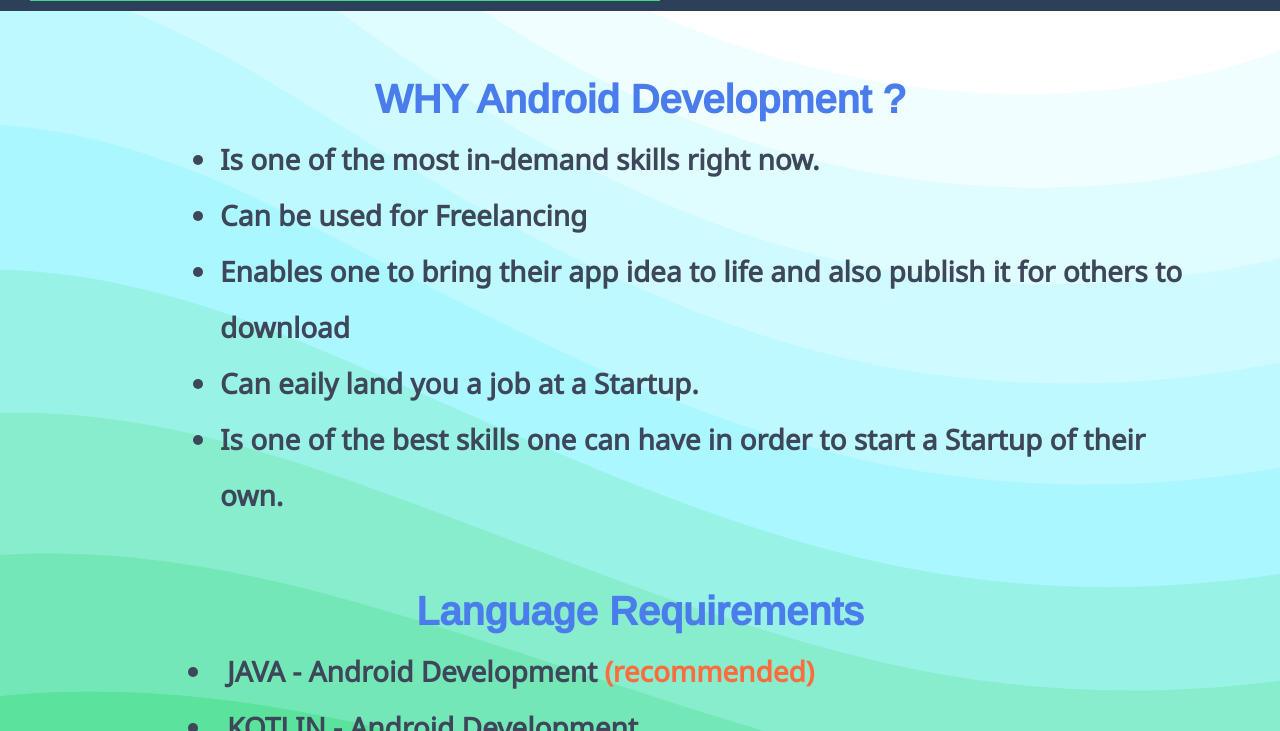
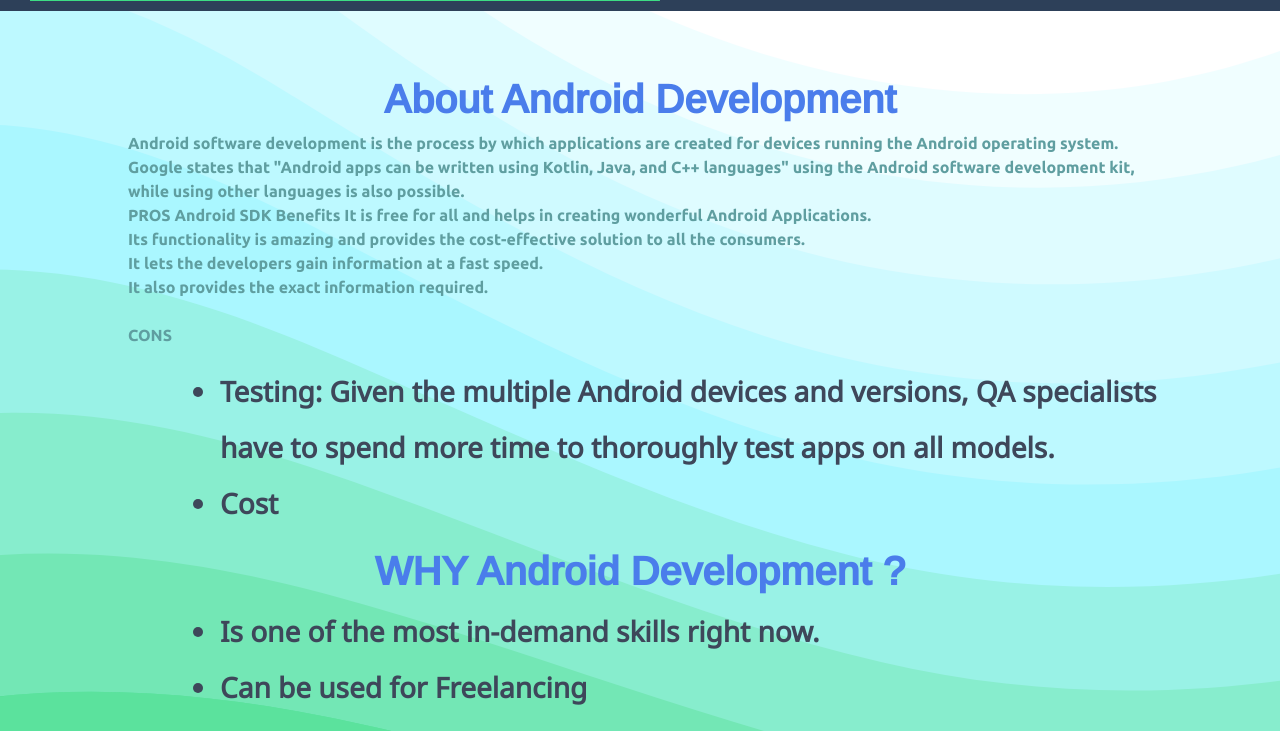
Before and after one commit to IamSinha27/Think-Tank_Homepage, a plain HTML site: page 5_Android_Development.html in a window 1280 px wide. Shown: the part 660-1391 px from the top of the page. Drawn offline with nearby package versions, Linux system fonts and the light colour scheme; a web font is replaced by a local one.

Commit message:
Update 5_Android_Development.html
Added about section and target attribute

```diff
--- a/5_Android_Development.html
+++ b/5_Android_Development.html
@@ -132,6 +132,18 @@
     <div class="container-fluid container-3">
 
     <div class="content">
+      <h1 class="cont-heading"> About Android Development</h1>
+      <p>Android software development is the process by which applications are created for devices running the Android operating system.<br> Google states that "Android apps can be written using Kotlin, Java, and C++ languages" using the Android software development kit, while using other languages is also possible.<br>
+        <h7>PROS</h7>
+        Android SDK Benefits
+
+It is free for all and helps in creating wonderful Android Applications. <br>Its functionality is amazing and provides the cost-effective solution to all the consumers.<br> It lets the developers gain information at a fast speed.<br> It also provides the exact information required.<br>
+      <br>
+        <h7>CONS</h7>
+        <ul>
+          <li>Testing: Given the multiple Android devices and versions, QA specialists have to spend more time to thoroughly test apps on all models.</li>
+          <li>Cost</li>
+      </ul></p>
       <h1 class="cont-heading">  WHY Android Development ?</h1>
       <ul>
         <li>Is one of the most in-demand skills right now. </li>
@@ -150,14 +162,14 @@
       <br>
       <h1 class="cont-heading">Where to learn from?<span>(Crucial)</span></h1>
       <ul>
-          <li>UDACITY Courses <a href="https://www.udacity.com/course/new-android-fundamentals--ud851">(free)</a> </li>
+          <li>UDACITY Courses <a href="https://www.udacity.com/course/new-android-fundamentals--ud851" target="_blank">(free)</a> </li>
           <li>Code With Harry <a href="[https://www.youtube.com/watch?v=mXjZQX3UzOs&ab_channel=CodeWithHarry](https://www.youtube.com/watch?v=mXjZQX3UzOs&ab_channel=CodeWithHarry)">(Android Studio in one shot)</a></li>
 
       </ul>
       <br>
       <br>
       <h1 class="cont-heading">Other Sources</h1>
-      <li><a href="https://developer.android.com/docs">Documentation</a> - for Android Developers</li>
+      <li><a href="https://developer.android.com/docs" https://www.python.org/>Documentation</a> - for Android Developers</li>
 
 
     </div>
```
